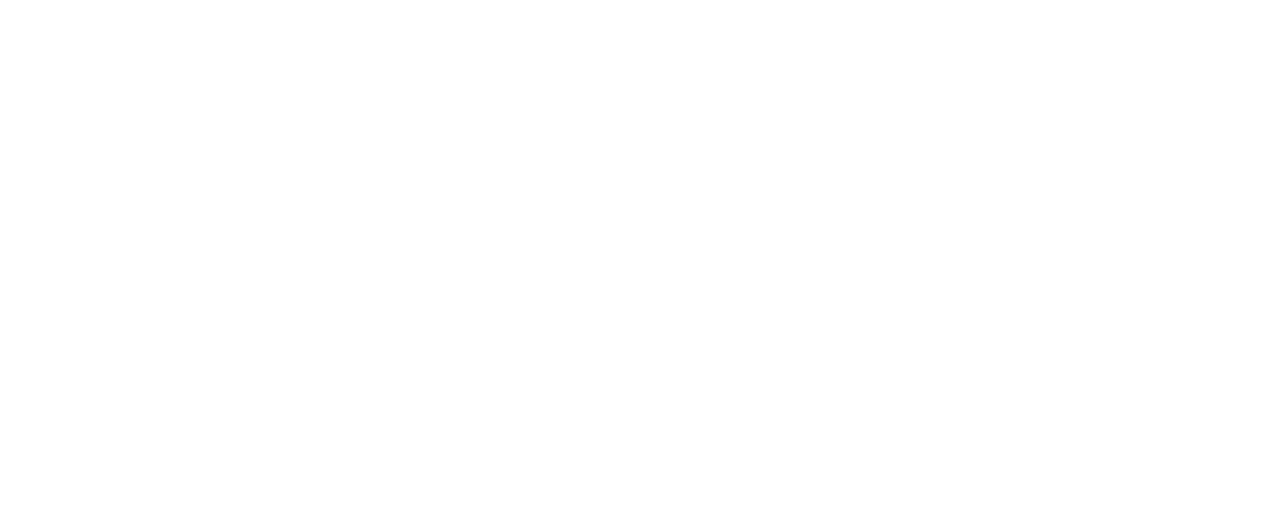
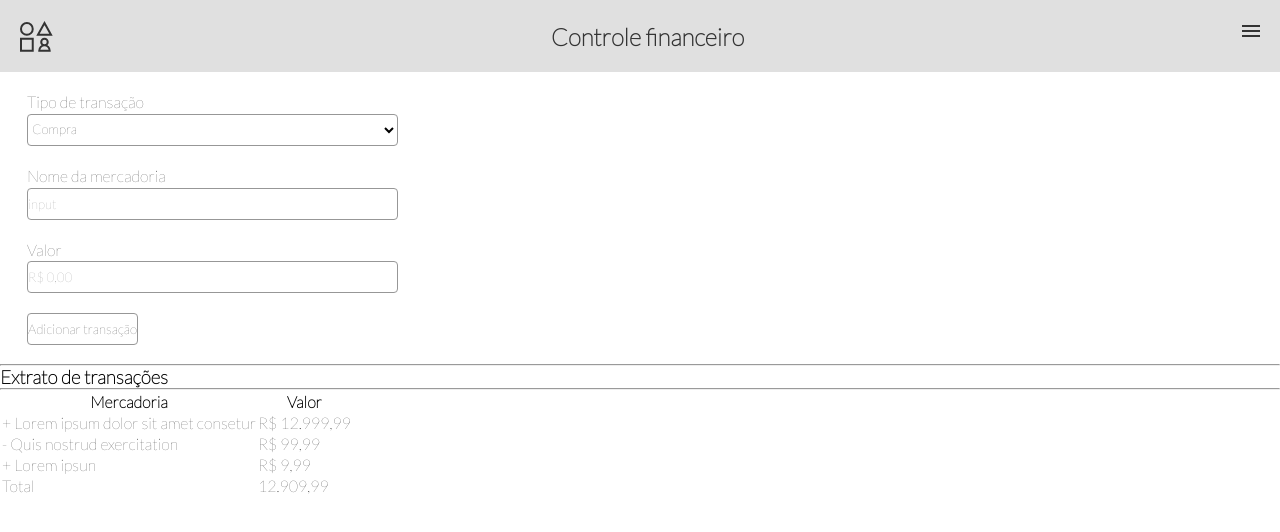
Before and after one commit to outeiromarcellus/Project_Via-Varejo, a plain HTML site: page index.html in a window 1280 px wide. Drawn offline with Linux system fonts and the light colour scheme.

Commit message:
css até section 1

```diff
--- /dev/null
+++ b/CSS/header.css
@@ -0,0 +1,64 @@
+* {
+  font-family: 'Lato', sans-serif;
+  margin: 0;
+  padding: 0;
+}
+
+body {
+  background: #ffffff;
+}
+
+header {
+  background-color: #e0e0e0;
+  display: flex;
+  flex-direction: row;
+  justify-content: space-between;
+  align-items: center;
+}
+a {
+  color: #fff;
+  text-decoration: none;
+  transition: 0.3s;
+}
+
+a:hover {
+  opacity: 0.7;
+}
+
+.esp-head {
+  margin: 20px;
+}
+
+h2 {
+  text-align: center;
+  font-weight: bold;
+  color: #333333;
+}
+
+.hmb {
+  display: block;
+  background-color: #333333;
+  width: 18px;
+  height: 2px;
+  position: relative;
+  top: calc(50% - 2px / 2 - 5px);
+}
+
+.hmb::before,
+.hmb::after {
+  background: #333333;
+  content: '';
+  display: block;
+  width: 100%;
+  height: 100%;
+  position: absolute;
+  top: calc(50% - 2px / 2 - 5px);
+}
+
+.hmb::before {
+  top: -10px;
+}
+
+.hmb::after {
+  bottom: -10px;
+}
--- a/CSS/style.css
+++ b/CSS/style.css
@@ -0,0 +1,27 @@
+form {
+  margin-left: 27px;
+  max-width: 371px;
+}
+
+.div-input {
+  flex-direction: column;
+  display: flex;
+}
+
+.div-input,
+#button {
+  margin-top: 20px;
+}
+
+.div-input p {
+  margin-bottom: 2.78px;
+}
+
+input,
+select {
+  background: #ffffff;
+  height: 32px;
+  box-sizing: border-box;
+  border: 1px solid #979797;
+  border-radius: 4px;
+}
--- a/index.html
+++ b/index.html
@@ -5,10 +5,123 @@
     <meta charset="UTF-8">
     <meta http-equiv="X-UA-Compatible" content="IE=edge">
     <meta name="viewport" content="width=device-width, initial-scale=1.0">
-    <title>Document</title>
+    <link rel="preconnect" href="https://fonts.googleapis.com">
+    <link rel="preconnect" href="https://fonts.gstatic.com" crossorigin>
+    <link href="https://fonts.googleapis.com/css2?family=Lato:wght@100&display=swap" rel="stylesheet">
+    <link rel="stylesheet" href="./CSS/header.css">
+    <link rel="stylesheet" href="./CSS/style.css">
+    <title>Via Varejo</title>
 </head>
 
 <body>
+    <header>
+        <svg class="logo esp-head" width="33" height="32" viewBox="0 0 33 32" fill="none"
+            xmlns="http://www.w3.org/2000/svg">
+            <path
+                d="M24.4783 25.3684C26.2792 25.3684 27.7391 23.8957 27.7391 22.0789C27.7391 20.2622 26.2792 18.7895 24.4783 18.7895C22.6773 18.7895 21.2174 20.2622 21.2174 22.0789C21.2174 23.8957 22.6773 25.3684 24.4783 25.3684ZM24.4783 25.3684C21.5968 25.3684 19.2609 27.7248 19.2609 30.6316H29.6957C29.6957 27.7248 27.3597 25.3684 24.4783 25.3684ZM12.7391 8.92105C12.7391 12.1912 10.1112 14.8421 6.86957 14.8421C3.62789 14.8421 1 12.1912 1 8.92105C1 5.65095 3.62789 3 6.86957 3C10.1112 3 12.7391 5.65095 12.7391 8.92105ZM1 18.7895H12.7391V30.6316H1V18.7895ZM24.4783 3L31 14.8421H17.9565L24.4783 3Z"
+                stroke="#333333" stroke-width="2" stroke-linecap="square" />
+        </svg>
+
+        <h2 class="esp-head">Controle financeiro</h2>
+
+        <nav class="nav-list esp-head">
+
+            <span class="hmb"></span>
+            <!--<ul>
+                <li> <a href="/">Cadastro de transações</a></li>
+                <li> <a href="/">Limpar dados</a></li>
+            </ul>
+        -->
+        </nav>
+    </header>
+
+    <section class="container">
+        <section class="sec-topo">
+            <form>
+                <div class="div-input">
+                    <label for="tp">
+                        <p>Tipo de transação</p>
+                    </label>
+
+                    <select id="tp" name="Tipo de transação">
+                        <option value="Compra">Compra</option>
+                        <option value="Venda">Venda</option>
+                    </select>
+                </div>
+
+                <div class="div-input">
+                    <label for=" nome">
+                        <p>Nome da mercadoria</p>
+                    </label>
+
+                    <input type="text" id="nome" placeholder="input">
+                </div>
+
+                <div class="div-input">
+                    <label for="valor">
+                        <p>Valor</p>
+                    </label>
+                    <input type="number" id="valor" placeholder="R$ 0,00">
+                </div>
+
+                <input id="button" type="submit" value="Adicionar transação">
+
+            </form>
+        </section>
+        <br>
+
+        <hr>
+
+        <section class="extrato">
+            <h3>Extrato de transações</h3>
+            <div class="container-valor">
+                <table>
+                    <tr>
+                        <th>Mercadoria</th>
+                        <th>Valor</th>
+                    </tr>
+                    <tr>
+                        <td>+ Lorem ipsum dolor sit amet consetur</td>
+                        <td>R$ 12.999,99</td>
+                    </tr>
+                    <tr>
+                        <td>- Quis nostrud exercitation</td>
+                        <td>R$ 99,99</td>
+                    </tr>
+                    <tr>
+                        <td>+ Lorem ipsun</td>
+                        <td>R$ 9,99</td>
+                    </tr>
+                    <tr>
+
+                        <hr>
+
+                        <td>Total</td>
+                        <td>12.909,99</td>
+                    </tr>
+                </table>
+            </div>
+
+
+
+
+
+
+
+
+
+
+
+
+
+
+
+
+
+
+        </section>
+    </section>
+
 
 </body>
 
```
